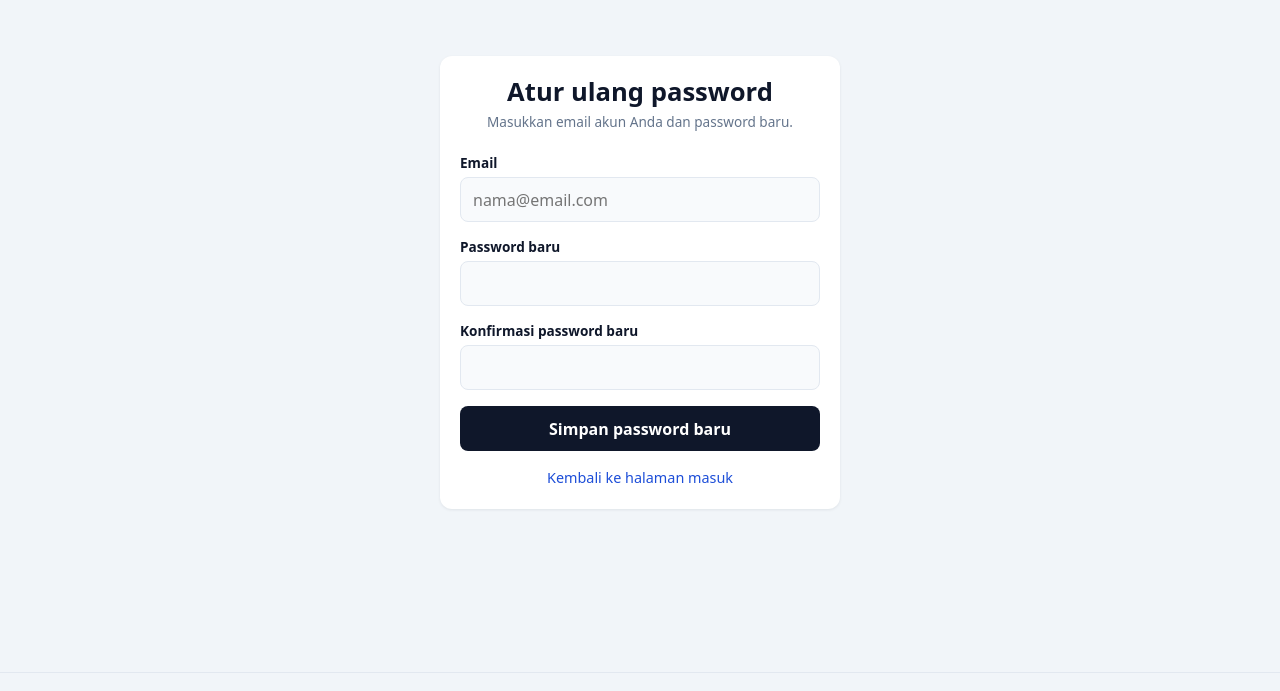
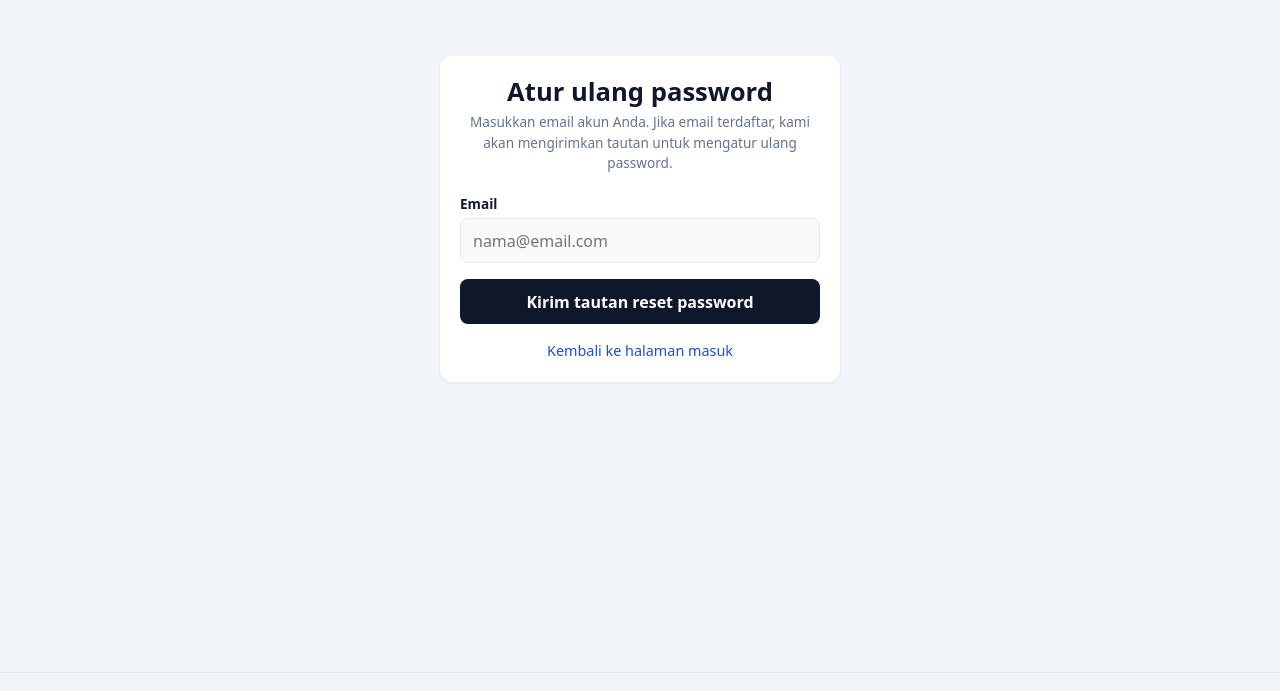
Before and after one commit to aldantaa/Pembelian-Tiket-Online-Berbasis-Mobile, a Laravel app: page /forgotpassword in a window 1280 px wide. Shown: the part 59-750 px from the top of the page. Run offline with Laravel 12, Linux system fonts and the light colour scheme; parts of the project's set-up code (start-up, migrations or seed data) failed here and were passed over.

Commit message:
menambahkan ke amanan pada forgot passwort

```diff
--- /dev/null
+++ b/app/Http/Controllers/PasswordResetController.php
@@ -0,0 +1,82 @@
+<?php
+
+namespace App\Http\Controllers;
+
+use Illuminate\Http\Request;
+use Illuminate\Support\Facades\Password;
+use Illuminate\Support\Facades\Hash;
+use Illuminate\Auth\Events\PasswordReset;
+use Illuminate\Support\Str;
+
+class PasswordResetController extends Controller
+{
+    // Menampilkan halaman permintaan tautan reset password.
+    public function showLinkRequestForm()
+    {
+        return view('auth.forgotpassword');
+    }
+
+    // Mengirim tautan reset password ke email pengguna.
+    public function sendResetLinkEmail(Request $request)
+    {
+        $request->validate([
+            'email' => ['required', 'email', 'max:255'],
+        ]);
+
+        Password::sendResetLink(
+            $request->only('email')
+        );
+
+        // Pesan dibuat sama agar tidak membocorkan apakah email terdaftar.
+        return back()->with(
+            'status',
+            'Jika email terdaftar, tautan reset password akan dikirim.'
+        );
+    }
+
+    // Menampilkan halaman untuk memasukkan password baru.
+    public function showResetForm(Request $request, string $token)
+    {
+        return view('auth.resetpassword', [
+            'token' => $token,
+            'email' => $request->query('email'),
+        ]);
+    }
+
+    // Memproses perubahan password menggunakan token yang valid.
+    public function reset(Request $request)
+    {
+        $request->validate([
+            'token' => ['required'],
+            'email' => ['required', 'email'],
+            'password' => ['required', 'string', 'min:8', 'confirmed'],
+        ]);
+
+        $status = Password::reset(
+            $request->only(
+                'email',
+                'password',
+                'password_confirmation',
+                'token'
+            ),
+            function ($user, $password) {
+                $user->forceFill([
+                    'password' => Hash::make($password),
+                    'remember_token' => Str::random(60),
+                ])->save();
+
+                event(new PasswordReset($user));
+            }
+        );
+
+        if ($status === Password::PASSWORD_RESET) {
+            return redirect()
+                ->route('login')
+                ->with('success', 'Password berhasil diubah. Silakan login.');
+        }
+
+        return back()
+            ->withErrors(['email' => __($status)])
+            ->withInput($request->only('email'));
+    }
+}
--- a/resources/views/auth/forgotpassword.blade.php
+++ b/resources/views/auth/forgotpassword.blade.php
@@ -1,18 +1,50 @@
 @extends('layouts.master')
+
 @section('title', 'Lupa Password')
-@push('styles')<link rel="stylesheet" href="{{ asset('css/pages/auth.css') }}">@endpush
+
+@push('styles')
+<link rel="stylesheet" href="{{ asset('css/pages/auth.css') }}">
+@endpush
 
 @section('content')
 <section class="card auth">
     <h1>Atur ulang password</h1>
-    <p class="muted">Masukkan email akun Anda dan password baru.</p>
-    <form method="POST" action="{{ route('password.update') }}">
+    <p class="muted">
+        Masukkan email akun Anda. Jika email terdaftar,
+        kami akan mengirimkan tautan untuk mengatur ulang password.
+    </p>
+
+    @if (session('status'))
+        <div class="alert alert--success">
+            {{ session('status') }}
+        </div>
+    @endif
+
+    @if ($errors->any())
+        <div class="alert alert--error">
+            @foreach ($errors->all() as $error)
+                <p>{{ $error }}</p>
+            @endforeach
+        </div>
+    @endif
+
+    <form method="POST" action="{{ route('password.email') }}">
         @csrf
-        @include('partials.input', ['label' => 'Email', 'name' => 'email', 'type' => 'email', 'placeholder' => 'nama@email.com'])
-        @include('partials.input', ['label' => 'Password baru', 'name' => 'password', 'type' => 'password'])
-        @include('partials.input', ['label' => 'Konfirmasi password baru', 'name' => 'password_confirmation', 'type' => 'password'])
-        <button class="btn btn--block">Simpan password baru</button>
+
+        @include('partials.input', [
+            'label' => 'Email',
+            'name' => 'email',
+            'type' => 'email',
+            'placeholder' => 'nama@email.com'
+        ])
+
+        <button type="submit" class="btn btn--block">
+            Kirim tautan reset password
+        </button>
     </form>
-    <p class="auth__alt"><a href="{{ route('login') }}">Kembali ke halaman masuk</a></p>
+
+    <p class="auth__alt">
+        <a href="{{ route('login') }}">Kembali ke halaman masuk</a>
+    </p>
 </section>
 @endsection
--- a/resources/views/auth/register.blade.php
+++ b/resources/views/auth/register.blade.php
@@ -10,7 +10,7 @@
         @csrf
         @include('partials.input', ['label' => 'Nama lengkap', 'name' => 'name', 'placeholder' => 'Nama lengkap Anda'])
         @include('partials.input', ['label' => 'Email', 'name' => 'email', 'type' => 'email', 'placeholder' => 'nama@email.com'])
-        @include('partials.input', ['label' => 'Nomor telepon', 'name' => 'no_hp', 'type' => 'tel', 'placeholder' => '08123456789'])
+        @include('partials.input', ['label' => 'Nomor telepon', 'name' => 'phone', 'type' => 'tel', 'placeholder' => '08123456789'])
         @include('partials.input', ['label' => 'Password', 'name' => 'password', 'type' => 'password'])
         @include('partials.input', ['label' => 'Konfirmasi password', 'name' => 'password_confirmation', 'type' => 'password'])
         <button class="btn btn--block">Daftar</button>
--- a/routes/web.php
+++ b/routes/web.php
@@ -9,6 +9,7 @@ use App\Http\Controllers\AuthController;
 use App\Http\Controllers\BookingController;
 use App\Http\Controllers\PaymentController;
 use App\Http\Controllers\OrderController;
+use App\Http\Controllers\PasswordResetController;
 use App\Http\Controllers\Admin\UserTransactionController;
 use App\Http\Controllers\Admin\ReportController;
 use App\Http\Controllers\Admin\ScheduleController;
@@ -28,14 +29,26 @@ Route::get('/', [PageController::class, 'login'])->name('home.login');
 Route::get('/login', [PageController::class, 'login'])->name('login');
 Route::post('/login', [AuthController::class, 'login']);
 
+// Permintaan tautan reset password
 Route::get('/forgotpassword', [
-    PageController::class,
-    'forgotPasswordForm',
+    PasswordResetController::class,
+    'showLinkRequestForm',
 ])->name('password.request');
 
 Route::post('/forgotpassword', [
-    PageController::class,
-    'forgotPasswordForm',
+    PasswordResetController::class,
+    'sendResetLinkEmail',
+])->name('password.email');
+
+// Form password baru dari tautan email
+Route::get('/reset-password/{token}', [
+    PasswordResetController::class,
+    'showResetForm',
+])->name('password.reset');
+
+Route::post('/reset-password', [
+    PasswordResetController::class,
+    'reset',
 ])->name('password.update');
 
 Route::get('/register', [PageController::class, 'register'])->name('register');
```
Also changed, not shown: resources/views/auth/resetpassword.blade.php (added, +75 -0 lines).
